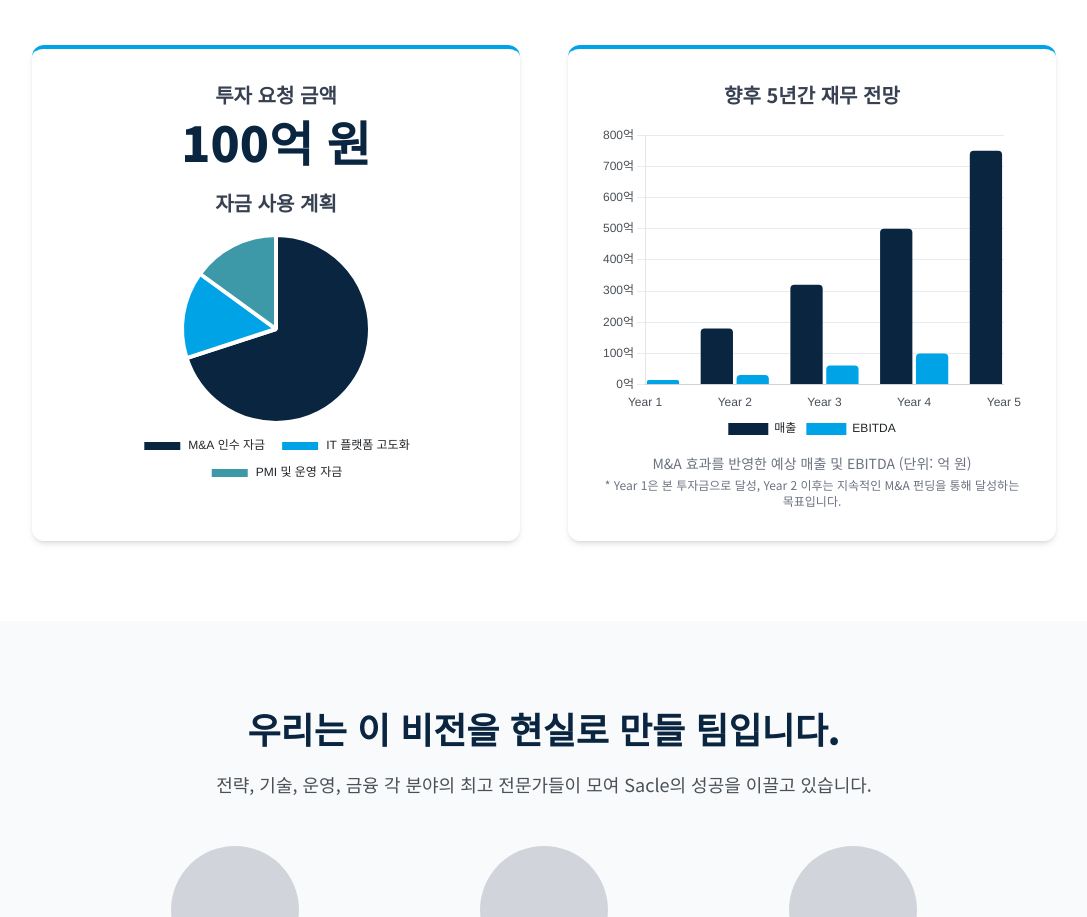
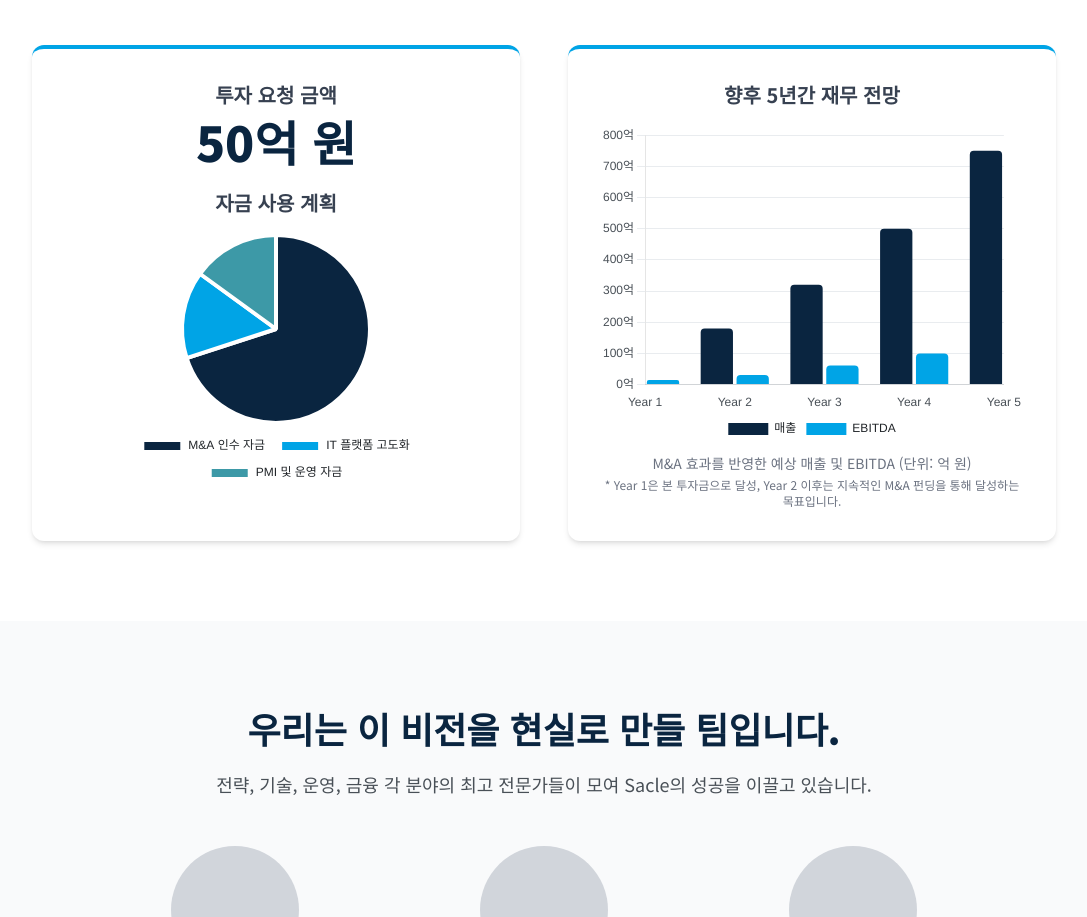
Before and after one commit to sangjin-sacle/sacle, a plain HTML site: page index.html in a window 1280 px wide. Shown: the part 4472-5389 px from the top of the page, without its empty margins (96-1183 px from the left). Drawn offline with nearby package versions, Linux system fonts and the light colour scheme.

Commit message:
Update index.html

```diff
--- a/index.html
+++ b/index.html
@@ -326,7 +326,7 @@
                  <div class="max-w-5xl mx-auto grid grid-cols-1 md:grid-cols-2 gap-12 items-center">
                     <div class="stat-card p-8 text-center">
                         <h3 class="text-xl font-bold text-gray-700 mb-2">투자 요청 금액</h3>
-                        <p class="text-5xl font-black text-[#0A2540] mb-6">100억 원</p>
+                        <p class="text-5xl font-black text-[#0A2540] mb-6">50억 원</p>
                         <h3 class="text-xl font-bold text-gray-700 mb-4">자금 사용 계획</h3>
                         <div class="chart-container h-64">
                              <canvas id="useOfFundsChart"></canvas>
```
